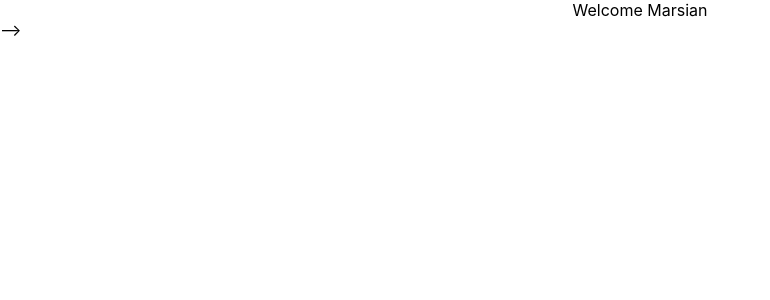
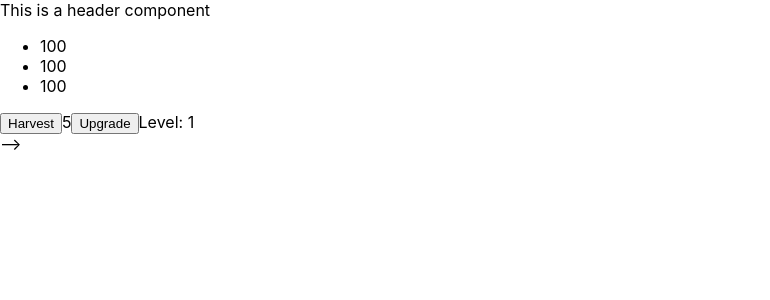
Before and after one commit to snipspin/mars-colony-game, a React (Create React App) app: page / in a window 1280 px wide. Shown: the top 300 px of the page, without its empty margins (0-770 px from the left). Built offline with nearby package versions, Linux system fonts and the light colour scheme.

Commit message:
inital states for counter and initial increment system in place

```diff
--- a/package.json
+++ b/package.json
@@ -3,11 +3,13 @@
   "version": "0.1.0",
   "private": true,
   "dependencies": {
+    "@material-ui/core": "^4.9.9",
     "@testing-library/jest-dom": "^4.2.4",
     "@testing-library/react": "^9.5.0",
     "@testing-library/user-event": "^7.2.1",
     "react": "^16.13.1",
     "react-dom": "^16.13.1",
+    "react-router-dom": "^5.1.2",
     "react-scripts": "3.4.1"
   },
   "scripts": {
--- /dev/null
+++ b/src/ActiveBuildings.js
@@ -0,0 +1,14 @@
+import React, {useState} from 'react'
+import WaterBuildingCell from './WaterBuildingCell'
+const ActiveBuildings = (props) => {
+	const [buildings, setBuildings] = useState([])
+	const type = "water"
+
+	return (
+		<div>
+			<WaterBuildingCell water={props.water} setWater={props.setWater} type={type} />
+		</div>
+
+	)
+}
+export default ActiveBuildings
--- a/src/App.js
+++ b/src/App.js
@@ -1,12 +1,18 @@
-import React from 'react';
-import './App.css';
+import React, {useEffect, useState} from 'react'
+import {BrowserRouter} from 'react-router-dom'
+import Header from './Header'
+import Content from './Content'
+import './App.css'
 
 function App() {
-  return (
-    <div className="App">
-      Welcome Marsian
-    </div>
-  );
+	return (
+		<BrowserRouter>
+			<div className="App-body">
+				<Header />
+				<Content />
+			</div>
+   	</BrowserRouter>
+  )
 }
 
-export default App;
+export default App
--- /dev/null
+++ b/src/Content.js
@@ -0,0 +1,15 @@
+import React, {useState} from 'react'
+import {Route, Switch} from 'react-router-dom'
+import GameSpace from './GameSpace'
+
+const Content = (props) => {
+	let [water, setWater] = useState(100)
+	let [food, setFood] = useState(100)
+	let [people, setPeople] = useState(100)
+	return (
+		<Switch>
+			<Route exact path="/" render={() => <GameSpace water={water} food={food} people={people} setWater={setWater} setFood={setFood} setPeople={setPeople} />} />
+		</Switch>
+	)
+}
+export default Content
--- /dev/null
+++ b/src/GameSpace.js
@@ -0,0 +1,21 @@
+import React, {useState} from 'react'
+import {Route, Switch} from 'react-router-dom'
+import ResourceBar from './ResourceBar'
+import ActiveBuildings from './ActiveBuildings'
+const GameSpace = (props) => {
+	//state info
+
+	return (
+		//top bar resource info
+		<div>
+			<ResourceBar water={props.water} food={props.food} people={props.people} />
+			<ActiveBuildings water={props.water} food={props.food} people={props.people} setWater={props.setWater} />
+		</div>
+		//routing to the main column based viewport
+		//routing to the add a new cell
+		//routing to form to select a building
+
+	)
+
+}
+export default GameSpace
--- /dev/null
+++ b/src/Header.js
@@ -0,0 +1,10 @@
+import React from 'react'
+
+const Header = (props) => {
+	return (
+		<div className="header">
+			This is a header component
+		</div>
+	)
+}
+export default Header
--- /dev/null
+++ b/src/ResourceBar.js
@@ -0,0 +1,14 @@
+import React from 'react'
+
+const ResourceBar = (props) => {
+	return (
+		<div>
+			<ul>
+				<li>{props.water}</li>
+				<li>{props.food}</li>
+				<li>{props.people}</li>
+			</ul>
+		</div>
+	)
+}
+export default ResourceBar
--- /dev/null
+++ b/src/WaterBuildingCell.js
@@ -0,0 +1,36 @@
+import React, {useState, useEffect} from 'react'
+
+const WaterBuildingCell = (props) => {
+	const [localResource, setLocalResource] = useState(0)
+	const [increment, setIncrement] = useState(1)
+//https://stackoverflow.com/questions/53395147/use-react-hook-to-implement-a-self-increment-counter
+	useEffect(() => {
+		const timeOut = setTimeout(() => {
+			let amount = localResource + increment
+			setLocalResource(amount)
+		}, 1000)
+		return () => {
+			clearTimeout(timeOut)
+		}
+	},[localResource])
+	const clickHandler = (e) => {
+		e.preventDefault()
+		let amount = localResource + props.water
+		props.setWater(amount)
+		setLocalResource(0)
+	}
+	const clickUpgradeHandler = (e) => {
+		e.preventDefault()
+		let amount = increment + 1
+		setIncrement(amount)
+	}
+	return (
+		<div>
+			<button onClick={(e) => clickHandler(e)}>Harvest</button>
+			<span>{localResource}</span>
+			<button onClick={(e) => clickUpgradeHandler(e)}>Upgrade</button>
+			<span>Level: {increment}</span>
+		</div>
+	)
+}
+export default WaterBuildingCell
```
Also changed, not shown: src/EmptyCell.js (added), 1 other file (tests, documents, lock files or other folders).
